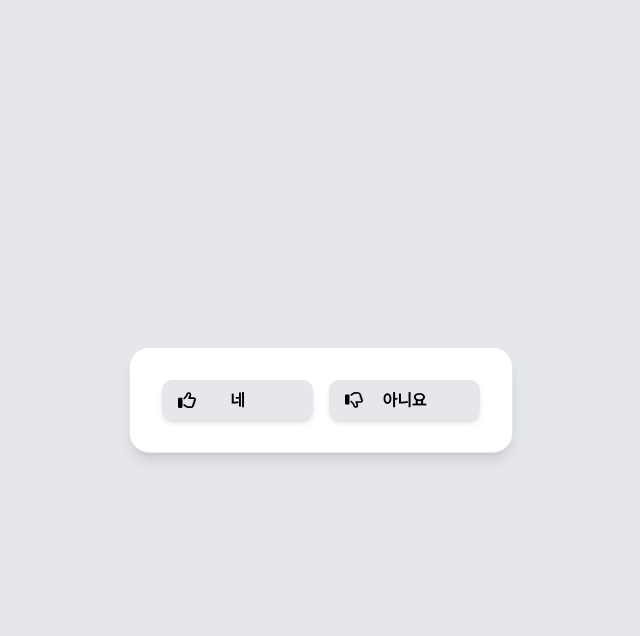
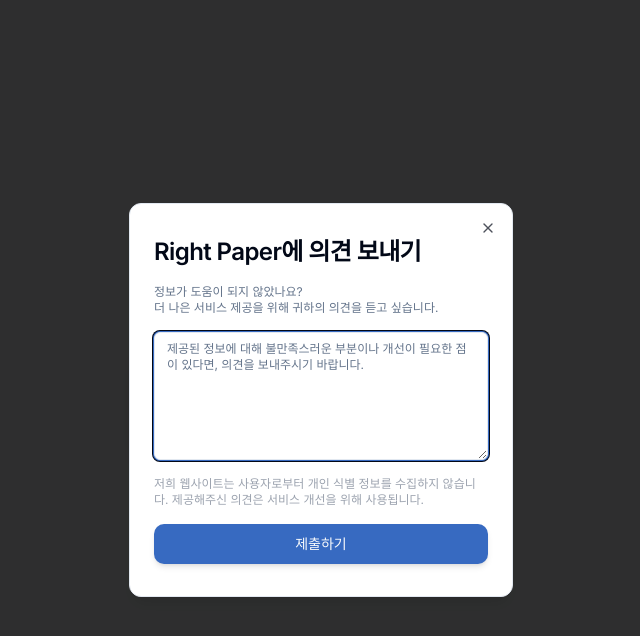
Before and after one commit to RightPapers/frontend, a Next.js app: page /result in a window 1280 px wide. Both pictures are taken after a click on the button "아니요". Shown: the top 636 px of the page, without its empty margins (319-959 px from the left). Built offline with nearby package versions, Linux system fonts and the light colour scheme.

Commit message:
feat: add shadcn textarea, implement feedback dialog

```diff
--- a/app/(main)/result/_components/FeedbackCard.tsx
+++ b/app/(main)/result/_components/FeedbackCard.tsx
@@ -3,6 +3,11 @@
 import CardComponent from '@/components/CardComponent';
 import { Button } from '@/components/ui/button';
 import { FaRegThumbsDown, FaRegThumbsUp } from 'react-icons/fa6';
+import {
+  Dialog,
+  DialogTrigger,
+} from '@/components/ui/dialog';
+import FeedbackDialog from './FeedbackDialog';
 
 const FeedbackCard = () => {
   return (
@@ -17,15 +22,15 @@
         >
           <FaRegThumbsUp className='absolute left-4' size={18} />네
         </Button>
-        <Button
-          variant='icon'
-          onClick={() => {
-            console.log('아니요');
-          }}
-        >
-          <FaRegThumbsDown className='absolute left-4' size={18} />
-          아니요
-        </Button>
+        <Dialog>
+          <DialogTrigger asChild>
+            <Button variant='icon'>
+              <FaRegThumbsDown className='absolute left-4' size={18} />
+              아니요
+            </Button>
+          </DialogTrigger>
+          <FeedbackDialog />
+        </Dialog>
       </div>
     </CardComponent>
   );
--- /dev/null
+++ b/app/(main)/result/_components/FeedbackDialog.tsx
@@ -0,0 +1,28 @@
+import { Button } from "@/components/ui/button";
+import { DialogContent, DialogDescription, DialogTitle } from "@/components/ui/dialog";
+import { Textarea } from "@/components/ui/textarea";
+
+const FeedbackDialog = () => {
+  return (
+    <DialogContent className='max-w-mobile rounded-xl px-6 py-8 text-xs'>
+      <DialogTitle className='text-2xl font-semibold'>
+        Right Paper에 의견 보내기
+      </DialogTitle>
+      <DialogDescription className='text-xs'>
+        정보가 도움이 되지 않았나요?
+        <br />더 나은 서비스 제공을 위해 귀하의 의견을 듣고 싶습니다.
+      </DialogDescription>
+      <Textarea
+        placeholder='제공된 정보에 대해 불만족스러운 부분이나 개선이 필요한 점이 있다면, 의견을 보내주시기 바랍니다.'
+        className='h-32 text-xs'
+      />
+      <p className='text-gray-400'>
+        저희 웹사이트는 사용자로부터 개인 식별 정보를 수집하지 않습니다.
+        제공해주신 의견은 서비스 개선을 위해 사용됩니다.
+      </p>
+      <Button variant='main'>제출하기</Button>
+    </DialogContent>
+  );
+};
+
+export default FeedbackDialog;
--- /dev/null
+++ b/components/ui/textarea.tsx
@@ -0,0 +1,24 @@
+import * as React from "react"
+
+import { cn } from "@/lib/utils"
+
+export interface TextareaProps
+  extends React.TextareaHTMLAttributes<HTMLTextAreaElement> {}
+
+const Textarea = React.forwardRef<HTMLTextAreaElement, TextareaProps>(
+  ({ className, ...props }, ref) => {
+    return (
+      <textarea
+        className={cn(
+          "flex min-h-[80px] w-full rounded-md border border-input bg-background px-3 py-2 text-sm ring-offset-primary placeholder:text-muted-foreground focus-visible:outline-none focus-visible:ring-1 focus-visible:ring-ring focus-visible:ring-offset-1 disabled:cursor-not-allowed disabled:opacity-50",
+          className
+        )}
+        ref={ref}
+        {...props}
+      />
+    )
+  }
+)
+Textarea.displayName = "Textarea"
+
+export { Textarea }
```
